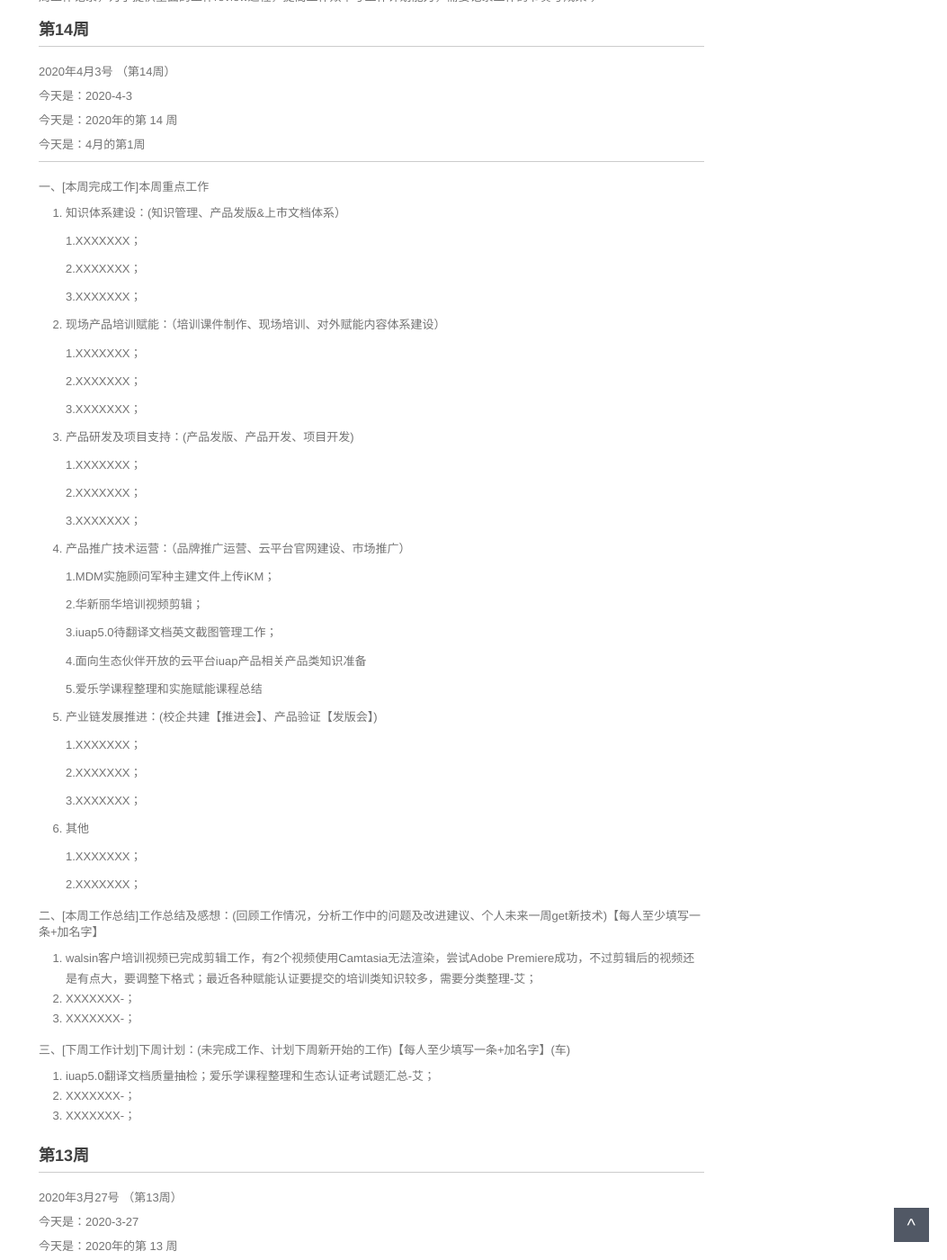
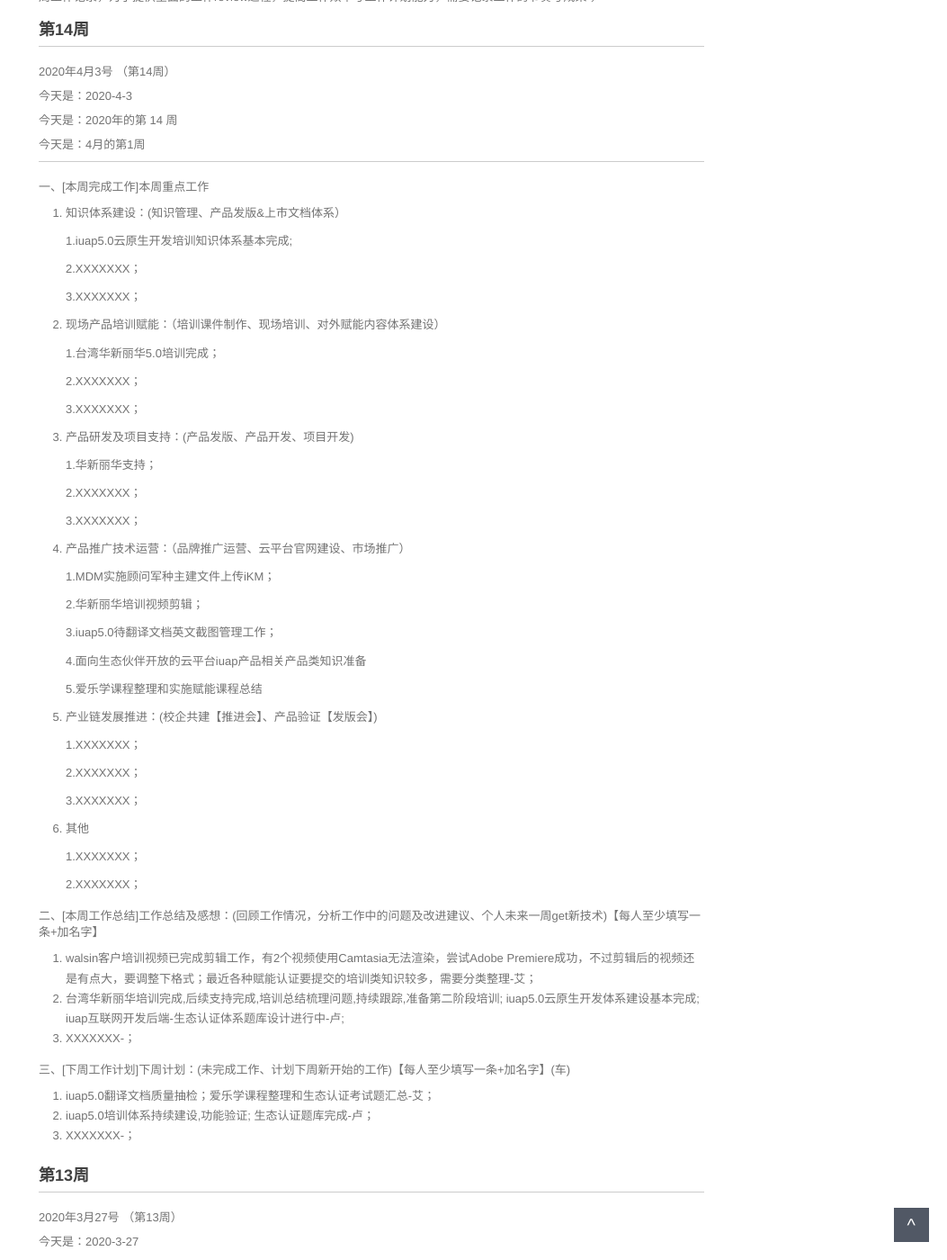
Before and after one commit to walllFlower/blog, a Jekyll site: the page built from 2020-02-28-day_report.md, in a window 1280 px wide and 1400 px high, scrolled down 310 px. Shown: the whole window at 90% size, without its empty margins (227-1280 px from the left). Built offline with Jekyll 4.4.1, drawn with Linux system fonts in a browser that asks for light colours; comment, search, counter and statistics services are not loaded.

Commit message:
Update 2020-02-28-day_report.md

```diff
--- a/2020-02-28-day_report.md
+++ b/2020-02-28-day_report.md
@@ -26,7 +26,7 @@ categories: 技术运营工作周报
 
 1. 知识体系建设：(知识管理、产品发版&上市文档体系）
 
-    1.XXXXXXX；
+    1.iuap5.0云原生开发培训知识体系基本完成;
 
     2.XXXXXXX；
 
@@ -34,7 +34,7 @@ categories: 技术运营工作周报
 
 2. 现场产品培训赋能：（培训课件制作、现场培训、对外赋能内容体系建设）
 
-    1.XXXXXXX；
+    1.台湾华新丽华5.0培训完成；
 
     2.XXXXXXX；
 
@@ -42,7 +42,7 @@ categories: 技术运营工作周报
 
 3. 产品研发及项目支持：(产品发版、产品开发、项目开发)
 
-    1.XXXXXXX；
+    1.华新丽华支持；
 
     2.XXXXXXX；
 
@@ -78,13 +78,13 @@ categories: 技术运营工作周报
 二、[本周工作总结]工作总结及感想：(回顾工作情况，分析工作中的问题及改进建议、个人未来一周get新技术)【每人至少填写一条+加名字】
 
 1. walsin客户培训视频已完成剪辑工作，有2个视频使用Camtasia无法渲染，尝试Adobe Premiere成功，不过剪辑后的视频还是有点大，要调整下格式；最近各种赋能认证要提交的培训类知识较多，需要分类整理-艾；
-2. XXXXXXX-；
+2. 台湾华新丽华培训完成,后续支持完成,培训总结梳理问题,持续跟踪,准备第二阶段培训; iuap5.0云原生开发体系建设基本完成; iuap互联网开发后端-生态认证体系题库设计进行中-卢;
 3. XXXXXXX-；
 
 三、[下周工作计划]下周计划：(未完成工作、计划下周新开始的工作)【每人至少填写一条+加名字】(车)
 
 1. iuap5.0翻译文档质量抽检；爱乐学课程整理和生态认证考试题汇总-艾；
-2. XXXXXXX-；
+2. iuap5.0培训体系持续建设,功能验证; 生态认证题库完成-卢；
 3. XXXXXXX-；
 
 
```
